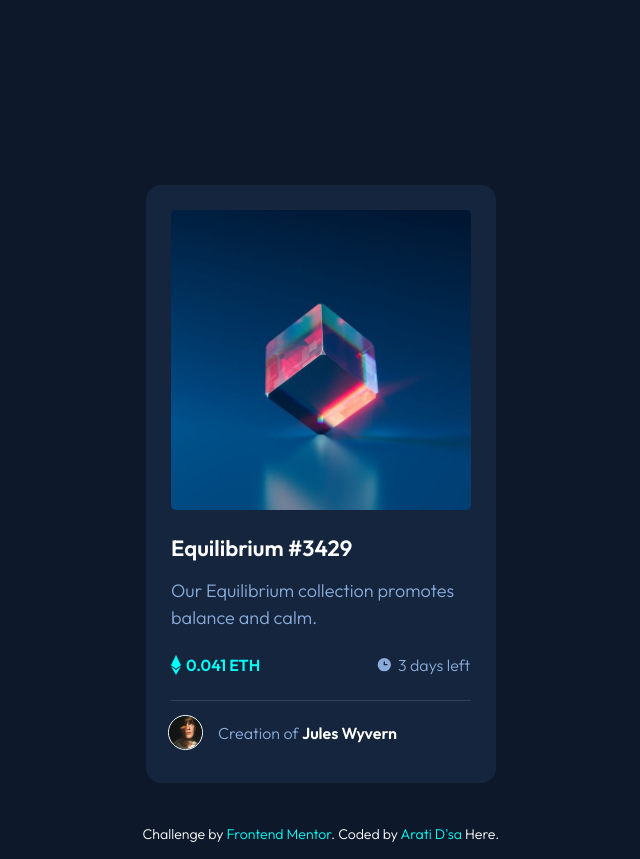
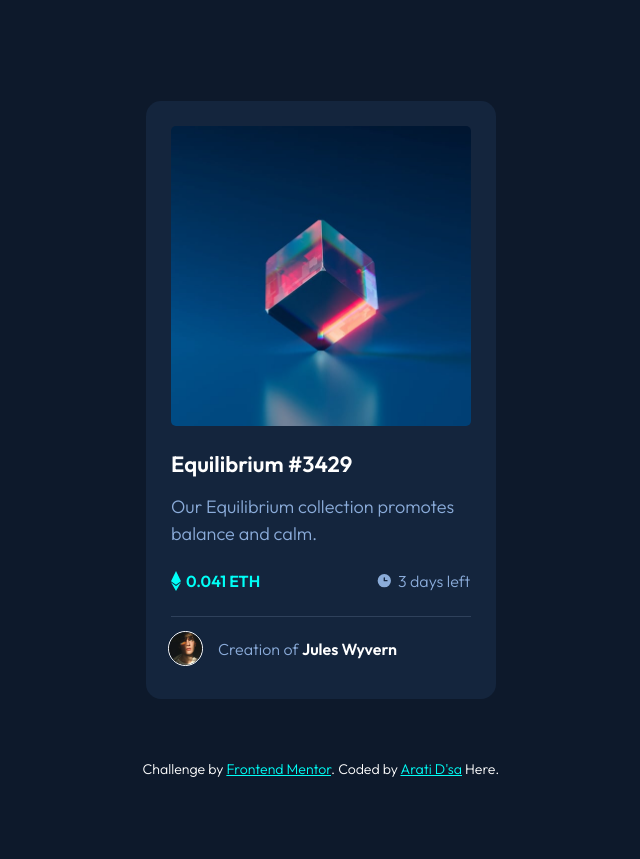
Before and after one commit to aratidsa/NFT-Preview-Card-Frontend-Mentor, a plain HTML site: page index.html in a window 1280 px wide. Shown: the whole page, without its empty margins (319-959 px from the left). After the commit the page ends 800 px from the top, so only its background shows below. Drawn offline with Linux system fonts and the light colour scheme.

Commit message:
Update style.css

```diff
--- a/style.css
+++ b/style.css
@@ -68,7 +68,6 @@ main
 {
     background-color:var(--clr-very-dark-blue-card);
     width:20rem;
-    margin-top:10.5rem;
     padding:2.81rem 0.31rem 0px 1.56rem;
     color:var(--clr-soft-blue);
     border-radius:0.94rem;
@@ -252,16 +251,15 @@ footer{
     font-size: 0.88rem;
     display:flex;
     justify-content: center;
-    margin-top: 0.63rem;
+    margin-top: -3.44rem;
  }
 
 .attribution a
 {
-    text-decoration: none;
     color:var(--clr-Cyan);
 }
 
-/* Mobile Screen Width : 375px */
+/* Mobile Screen  */
 @media only screen and (max-width:375px),(max-device-width:375px) {
     .container
     {
@@ -304,7 +302,6 @@ footer{
 
     .attribution a
     {
-        text-decoration: none;
         color:var(--clr-Cyan);
     }
 
```
